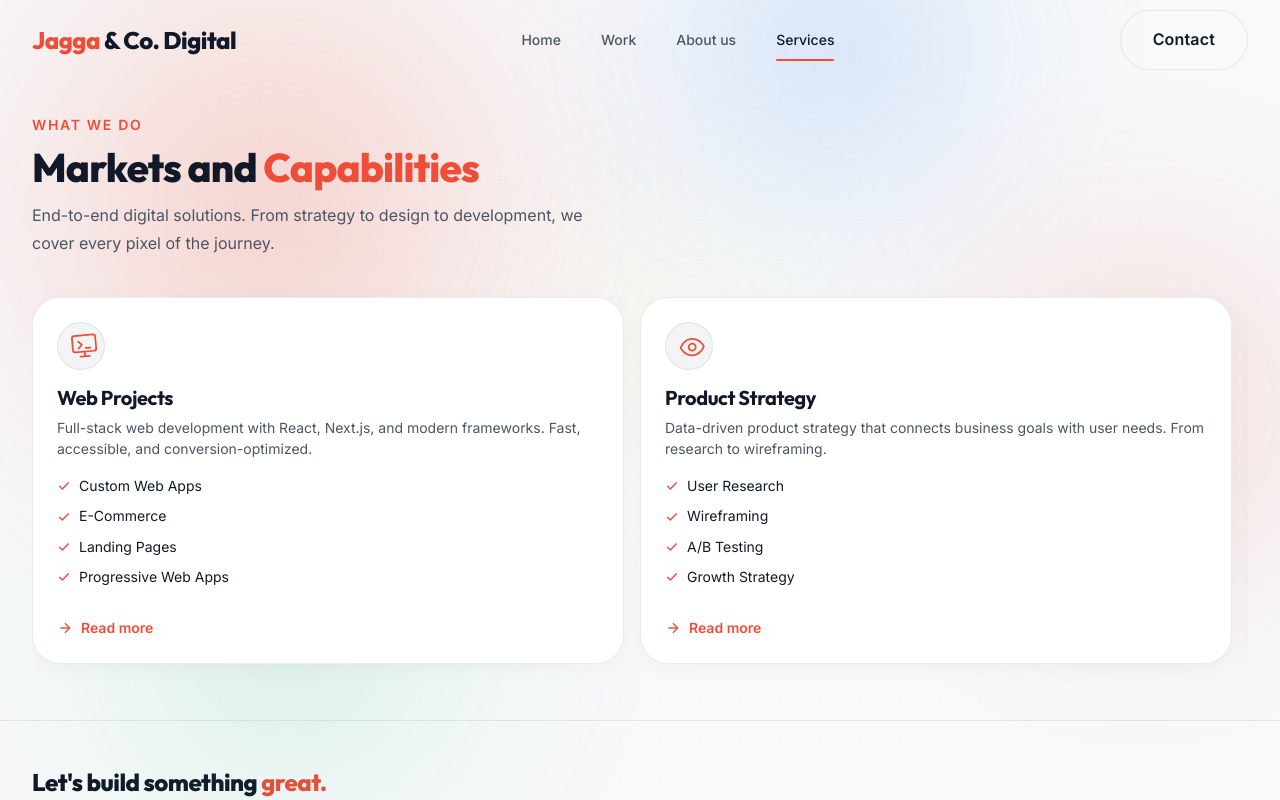
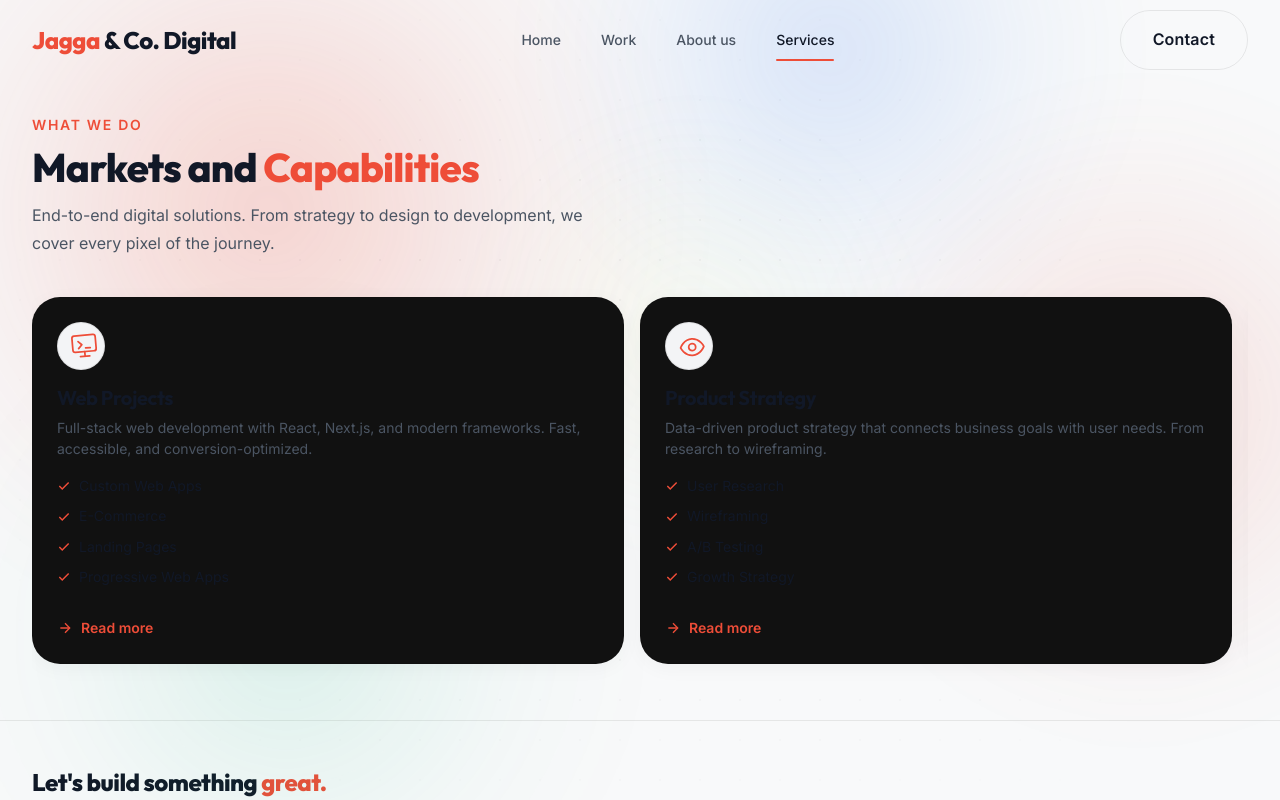
Before and after one commit to Shubhamcoding/jagga_portfolio, a React (Vite) app in the folder frontend/: page /services in a window 1280 px wide. Shown: the top 800 px of the page. Built offline with nearby package versions, Linux system fonts and the light colour scheme.

Commit message:
Update App.css to fixed the cards folding messing text

```diff
--- a/frontend/src/App.css
+++ b/frontend/src/App.css
@@ -1090,10 +1090,12 @@
     box-shadow 0.4s ease 0s,
     border-color 0.4s ease 0s;
 
-  /* Performance optimizations for 60FPS animations */
+  /* Performance optimizations */
   will-change: transform, margin, box-shadow;
-  backface-visibility: hidden;
-  transform-style: preserve-3d;
+
+  /* OVERRIDE: Use a solid background instead of transparent glass.
+     This completely stops the text from the cards behind from bleeding through! */
+  background: #111111 !important;
 
   box-shadow: -15px 0 30px rgba(0, 0, 0, 0.4);
   z-index: 1;
```
